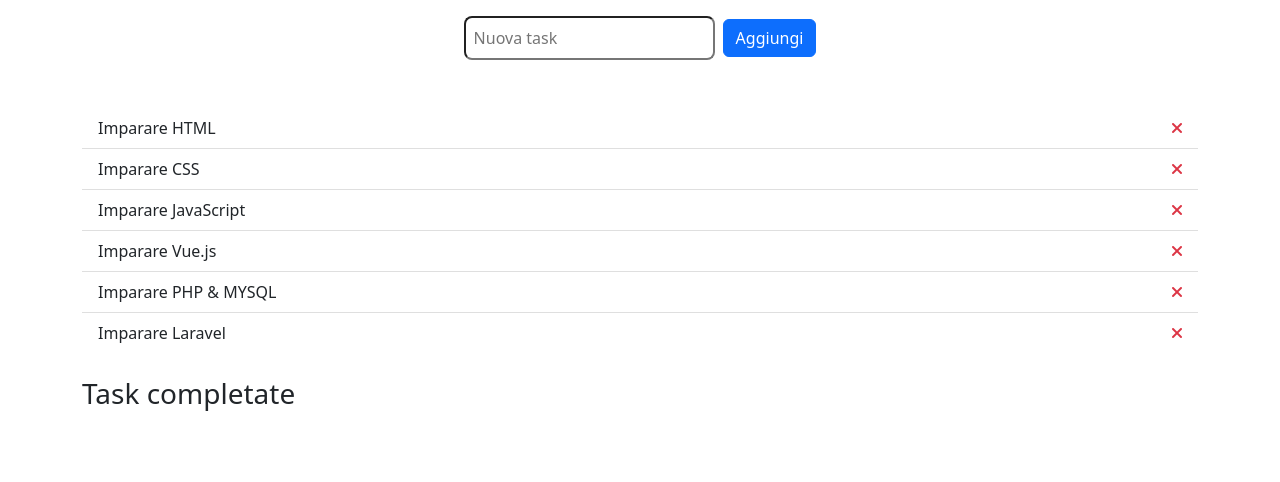
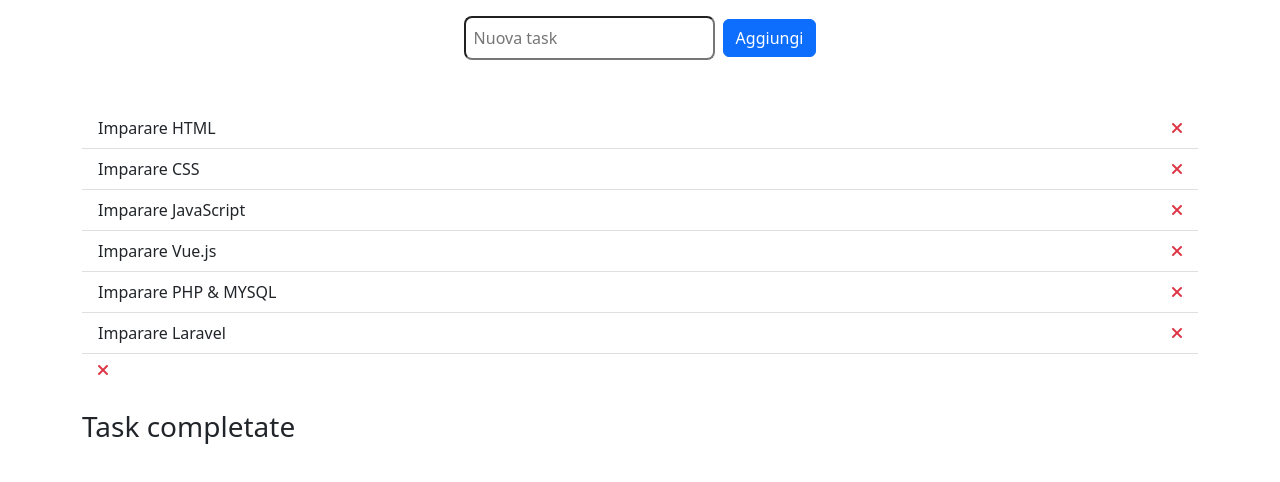
Before and after one commit to mecarm/vue-todolist, a plain HTML site: page index.html in a window 1280 px wide. Both pictures are taken after a click on the button "Aggiungi". Drawn offline with nearby package versions, Linux system fonts and the light colour scheme.

Commit message:
Aggiunta funzione al click e enter di nuova task

```diff
--- a/assets/js/main.js
+++ b/assets/js/main.js
@@ -3,31 +3,43 @@
     data: {
         todoList:[
             {
-                testo: 'Imparare HTML'
+                testo: 'Imparare HTML',
+                done : false
             },
             {
-                testo: 'Imparare CSS'
+                testo: 'Imparare CSS',
+                done : false
             },
             {
-                testo: 'Imparare JavaScript'
+                testo: 'Imparare JavaScript',
+                done : false
             },
             {
-                testo: 'Imparare Vue.js'
+                testo: 'Imparare Vue.js',
+                done : false
             },
             {
-                testo: 'Imparare PHP & MYSQL'
+                testo: 'Imparare PHP & MYSQL',
+                done : false
             },
             {
-                testo: 'Imparare Laravel'
-            }
+                testo: 'Imparare Laravel',
+                done : false
+            },
+
         ],
-        taskCompleted: []
+        taskCompleted: [],
     },
     methods: {
-        taskCompletata(param){
+        taskCompletata(param, indice){
             //per rimuover oggetto dall'array uso splice() dove il param sarà l'index cliccato di riferimento (ad esempio clicco il secondo che avrà index 1) che sara rimosso dall'array
-            this.todoList.splice(param, 1);
+            this.todoList.splice(indice, 1);
+            //Funzione per pushare nell'array taskCompleted il parametro inserito nell'HTML ad esmpio element del ciclo for
             this.taskCompleted.push(param);
-        }
+        },
+        inputTask() {
+            let inputField = document.getElementById('inputUtente').value;
+            this.todoList.push({testo: `${inputField}`, done: false})
+          },
     }
 })
--- a/index.html
+++ b/index.html
@@ -21,14 +21,15 @@
         <div class="container mt-3">
             <!-- Input e button -->
             <div class="text-center d-flex justify-content-center align-items-center">
-                <input type="text" placeholder="Nuova task" class="p-2 rounded-3">
-                <button class="btn btn-primary ms-2">Aggiungi</button>
+                <input id="inputUtente" type="text" placeholder="Nuova task" class="p-2 rounded-3" v-on:keyup.enter="inputTask">
+                <button @click="inputTask" class="btn btn-primary ms-2">Aggiungi</button>
+                <span></span>
             </div>
             <!-- Contenitore per lista Todo -->
             <div class="pt-5">
                 <ul v-if="todoList.length > 0" class="list-group list-group-flush">
                     <!-- Ciclo for di Vue.js per stampare nel DOM con parametro element che sostituisce l'oggetto todoList e la chiave testo -->
-                    <li class="list-group-item d-flex justify-content-between align-items-center" v-for="( element, index ) in todoList" :key="index" @click="taskCompletata(element)">
+                    <li class="list-group-item d-flex justify-content-between align-items-center" v-for="( element, index ) in todoList" :key="index" @click="taskCompletata(element, index)">
                         {{ element.testo }}
                         <i class="fa-solid fa-xmark text-danger"></i>
                     </li>
```
